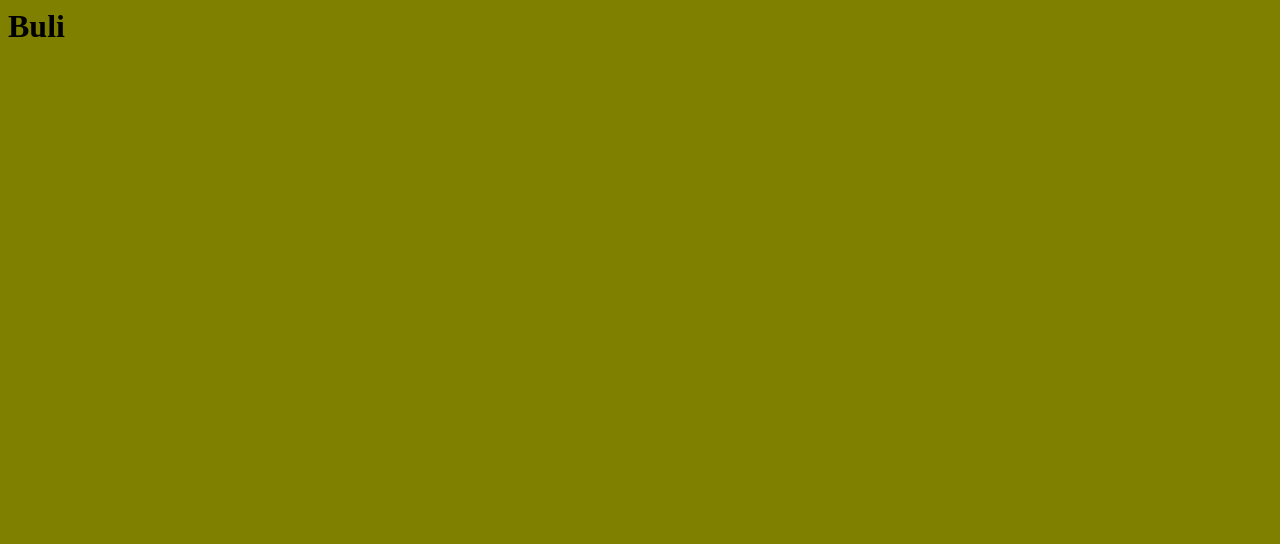
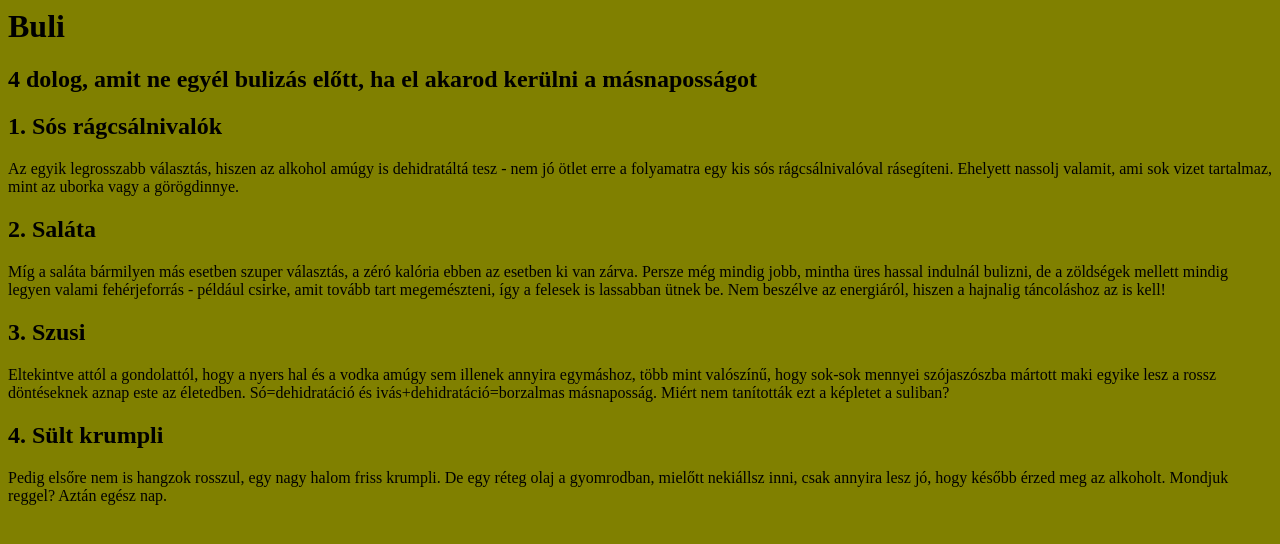
Before and after one commit to pax012/pax012.github.io, a plain HTML site: page buli.html in a window 1280 px wide. Drawn offline with Linux system fonts and the light colour scheme.

Commit message:
Update buli.html

```diff
--- a/buli.html
+++ b/buli.html
@@ -8,8 +8,22 @@
 <body bgcolor="olive">
 <h1 allign="center">Buli</h1>
 
+  <h2>4 dolog, amit ne egyél bulizás előtt, ha el akarod kerülni a másnaposságot</h2>
+  <h2>1. Sós rágcsálnivalók</h2>
+  <p>Az egyik legrosszabb választás, hiszen az alkohol amúgy is dehidratáltá tesz - nem jó ötlet erre a folyamatra egy kis sós rágcsálnivalóval rásegíteni. Ehelyett nassolj valamit, ami sok vizet tartalmaz, mint az uborka vagy a görögdinnye.</p>
 
+  <h2> 2. Saláta</h2>
+  <p>Míg a saláta bármilyen más esetben szuper választás, a zéró kalória ebben az esetben ki van zárva. Persze még mindig jobb, mintha üres hassal indulnál bulizni, de a zöldségek mellett mindig legyen valami fehérjeforrás - például csirke, amit tovább tart megemészteni, így a felesek is lassabban ütnek be. Nem beszélve az energiáról, hiszen a hajnalig táncoláshoz az is kell!</p>
 
+  <h2>3. Szusi </h2>
+  <p>Eltekintve attól a gondolattól, hogy a nyers hal és a vodka amúgy sem illenek annyira egymáshoz, több mint valószínű, hogy sok-sok mennyei szójaszószba mártott maki egyike lesz a rossz döntéseknek aznap este az életedben. Só=dehidratáció és ivás+dehidratáció=borzalmas másnaposság. Miért nem tanították ezt a képletet a suliban?
+
+</p>
+
+   <h2>4. Sült krumpli
+ </h2>
+  <p>Pedig elsőre nem is hangzok rosszul, egy nagy halom friss krumpli. De egy réteg olaj a gyomrodban, mielőtt nekiállsz inni, csak annyira lesz jó, hogy később érzed meg az alkoholt. Mondjuk reggel? Aztán egész nap.</p>
+<img src="
 
 </body>
 
```
